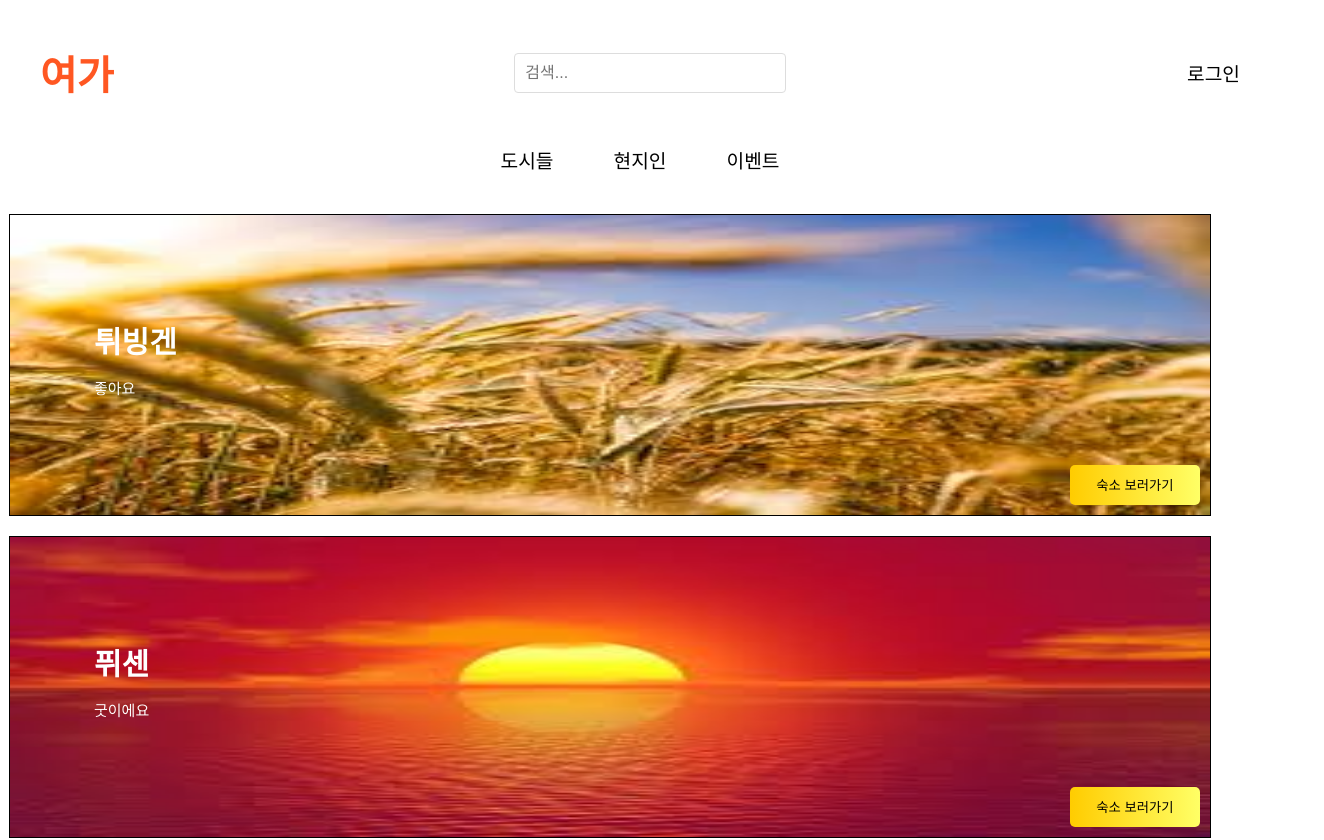
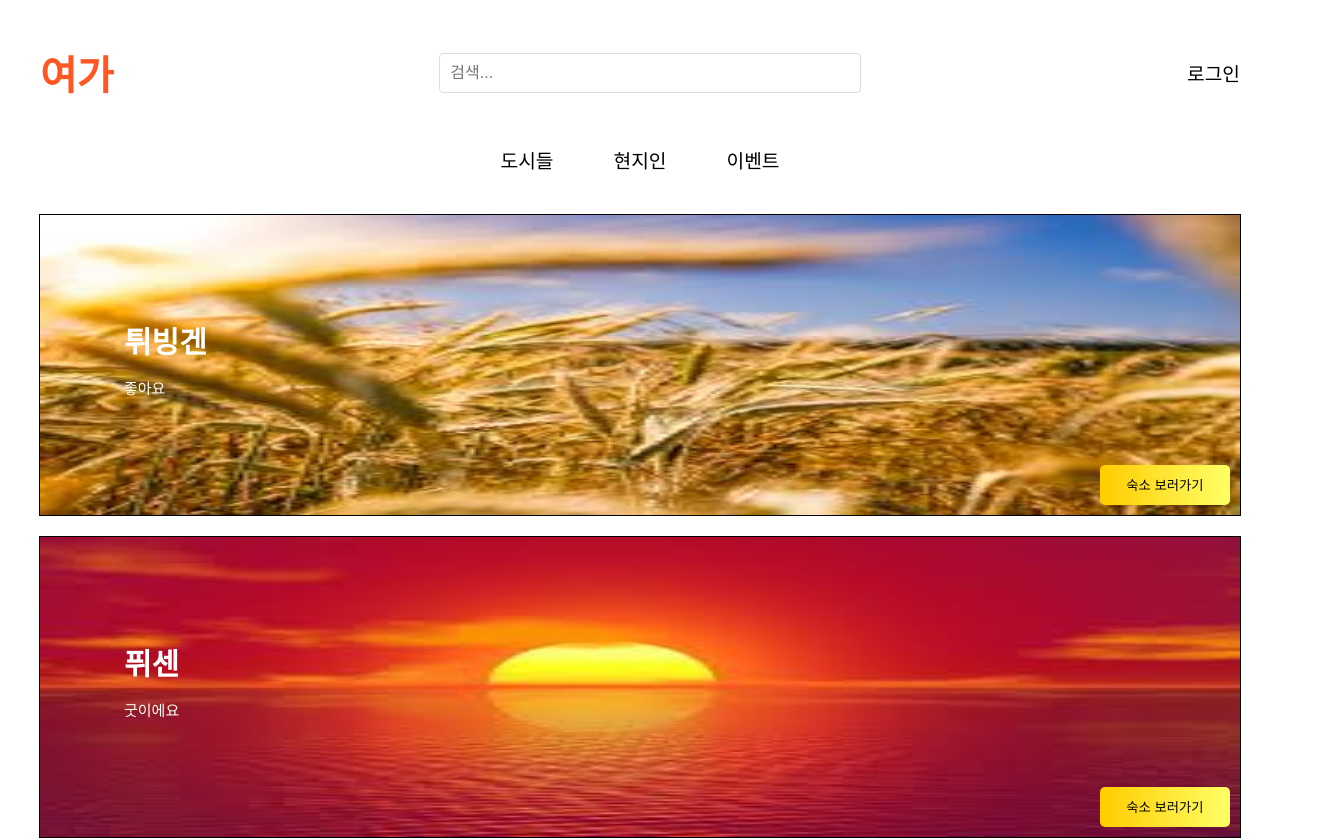
Before and after one commit to spttmssla55/ITShingu_2, a React (Create React App) app in the folder begin/: page /city in a window 1280 px wide. Shown: the top 840 px of the page, 1324 px wide, since content can reach past the window. Built offline with nearby package versions, Linux system fonts and the light colour scheme.

Commit message:
2025-03-24 컴포넌트 합침침

```diff
--- a/begin/src/App.css
+++ b/begin/src/App.css
@@ -36,3 +36,16 @@
     transform: rotate(360deg);
   }
 }
+.main-content {
+  display: flex;
+  justify-content: center;
+  min-height: calc(100vh - 120px); /* 헤더와 푸터의 높이를 제외하고 화면 중앙에 위치 */
+
+}
+
+.main-content .content {
+
+  width: 100%;
+  max-width: 1200px; /* 최대 너비 설정, 필요에 따라 조정 */
+  text-align: center;
+}
--- a/begin/src/App.js
+++ b/begin/src/App.js
@@ -2,6 +2,7 @@ import React from 'react';
 import { BrowserRouter as Router, Routes, Route } from 'react-router-dom';
 import routes from "./RouteFor/routes";
 import Header from "./Header";
+import CSS from "./App.css";
 
 const renderRoutes = (routes) => {
     return routes.map((route, index) => {
@@ -22,9 +23,11 @@ function App() {
     return (
         <Router>
             <Header />
-            <Routes>
-                {renderRoutes(routes)}
-            </Routes>
+            <div className="main-content">
+                <Routes>
+                    {renderRoutes(routes)}
+                </Routes>
+            </div>
         </Router>
     );
 }
--- a/begin/src/Header.js
+++ b/begin/src/Header.js
@@ -31,7 +31,7 @@ const HeaderContainer = styled.header`
   display: flex;
   flex-direction: column;
   align-items: center;
-  padding: 20px 40px;
+  padding: 10px 40px;
   background-color: #ffffff;
   color: black;
   width: 100%;
@@ -73,7 +73,7 @@ const SearchInput = styled.input`
   padding: 10px;
   border: 1px solid #ddd;
   border-radius: 4px;
-  width: 250px;
+  width: 400px;
   font-size: 1rem;
 
   &:focus {
```
